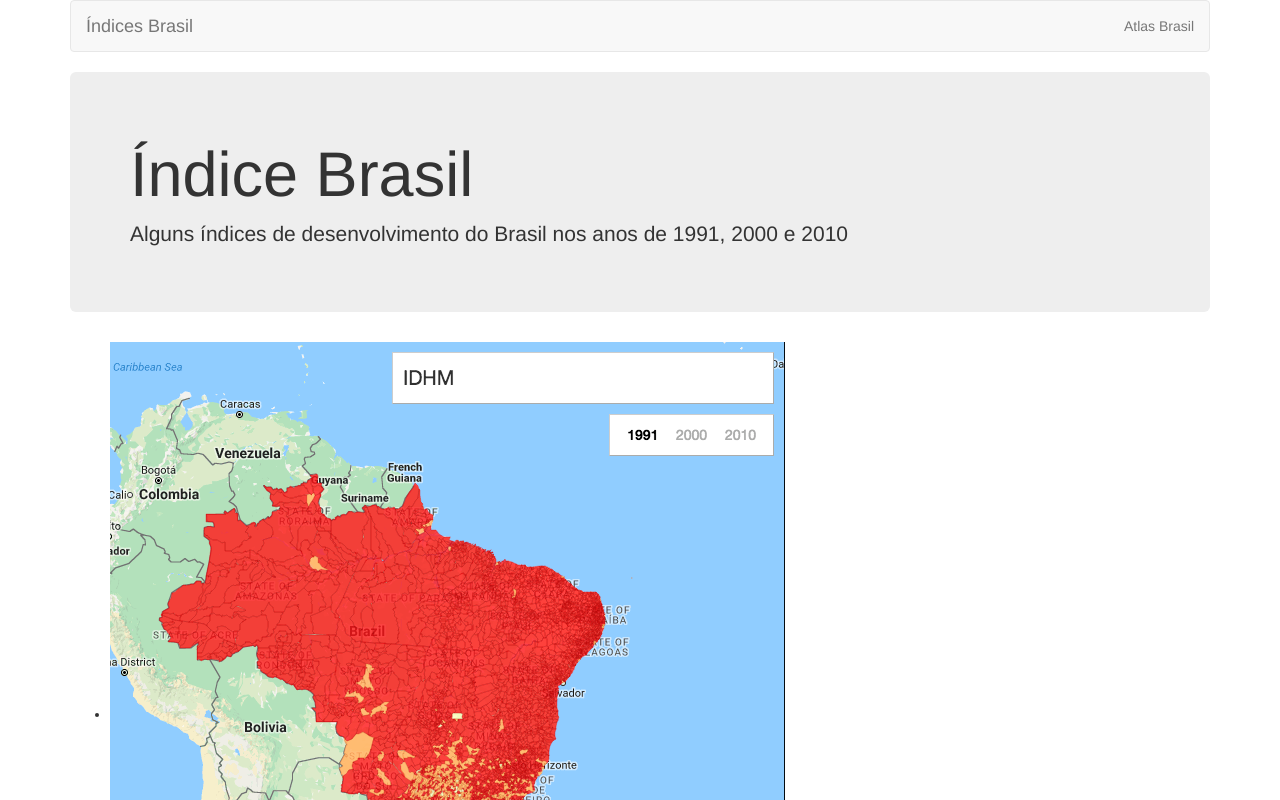
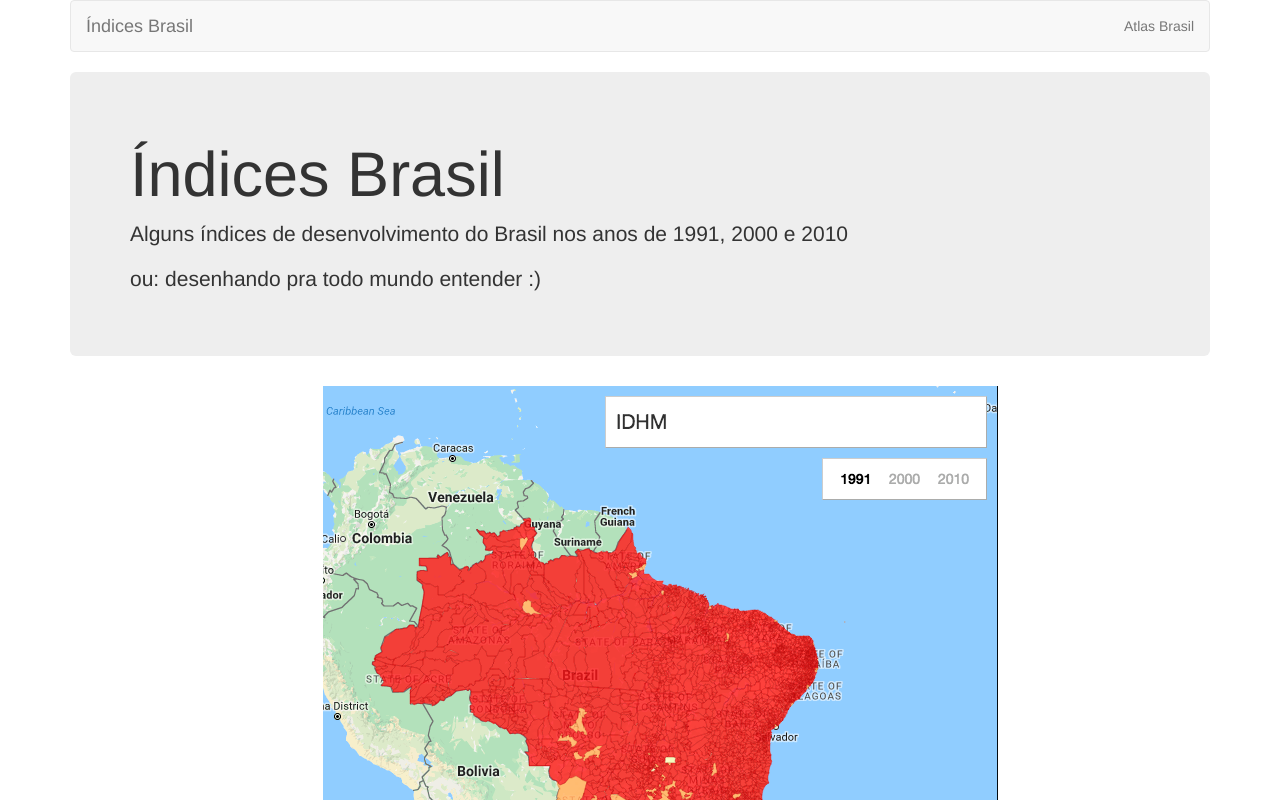
Before and after one commit to daniloprates/indices-brasil, a website: page index.htm in a window 1280 px wide. Shown: the top 800 px of the page. Drawn offline with nearby package versions, Linux system fonts and the light colour scheme.

Commit message:
reference CSS

```diff
--- a/index.htm
+++ b/index.htm
@@ -12,6 +12,7 @@
 
 		<link rel="stylesheet" href="https://cdnjs.cloudflare.com/ajax/libs/normalize/4.2.0/normalize.min.css">
 		<link rel="stylesheet" href="https://maxcdn.bootstrapcdn.com/bootswatch/3.3.7/journal/bootstrap.min.css">
+		<link rel="stylesheet" href="style.css">
 		<script src="https://cdnjs.cloudflare.com/ajax/libs/modernizr/2.8.3/modernizr.min.js"></script>
 		<!--<link rel="stylesheet" href="css/main.css"> -->
 	</head>
@@ -35,8 +36,9 @@
 			</div>
 
 			<div class="jumbotron">
-				<h1>Índice Brasil</h1>
+				<h1>Índices Brasil</h1>
 				<p class="lead">Alguns índices de desenvolvimento do Brasil nos anos de 1991, 2000 e 2010</p>
+				<p class="lead">ou: desenhando pra todo mundo entender :)</p>
 			</div>
 
 			<ul class="pic-list">
```
